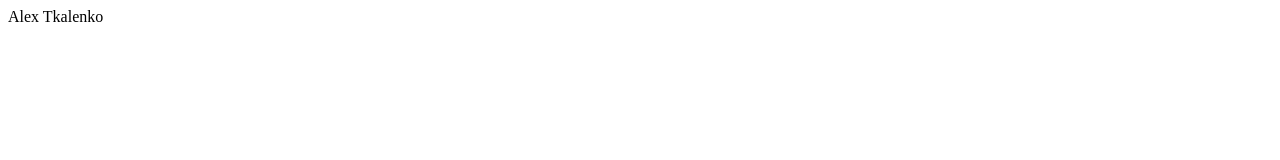
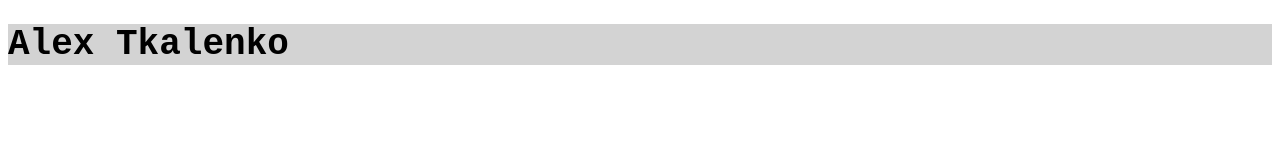
Before and after one commit to atk90x/alextkalenko, a plain HTML site: page index.html in a window 1280 px wide. Drawn offline with Linux system fonts and the light colour scheme.

Commit message:
copiando el estilo de atk90x

```diff
--- a/index.html
+++ b/index.html
@@ -4,10 +4,14 @@
     <meta charset="UTF-8">
     <meta http-equiv="X-UA-Compatible" content="IE=edge">
     <meta name="viewport" content="width=device-width, initial-scale=1.0">
+    <link rel="stylesheet" href="style.css">
+    <script src="script.js"></script>
     <title>Alex Tkalenko</title>
 </head>
 <body>
-Alex Tkalenko
+    <div id="header">
+        <h1>Alex Tkalenko</h1>
+    </div>
 
 </body>
 </html>
--- /dev/null
+++ b/style.css
@@ -0,0 +1,24 @@
+html {
+    margin-left: auto;
+    margin-right: auto;
+    text-align: justify;
+    width: 100%;
+    max-width: 100%;
+    background-color:white;
+    color: black;
+    font-size: 12px;
+    font-family:'Courier New', monospace;;
+  }
+
+
+  h1 {
+    font-size: 3rem;
+  }
+
+  h2 {
+    font-size: 2rem;
+  }
+
+  #header {
+    background-color: lightgrey;
+  }
```
